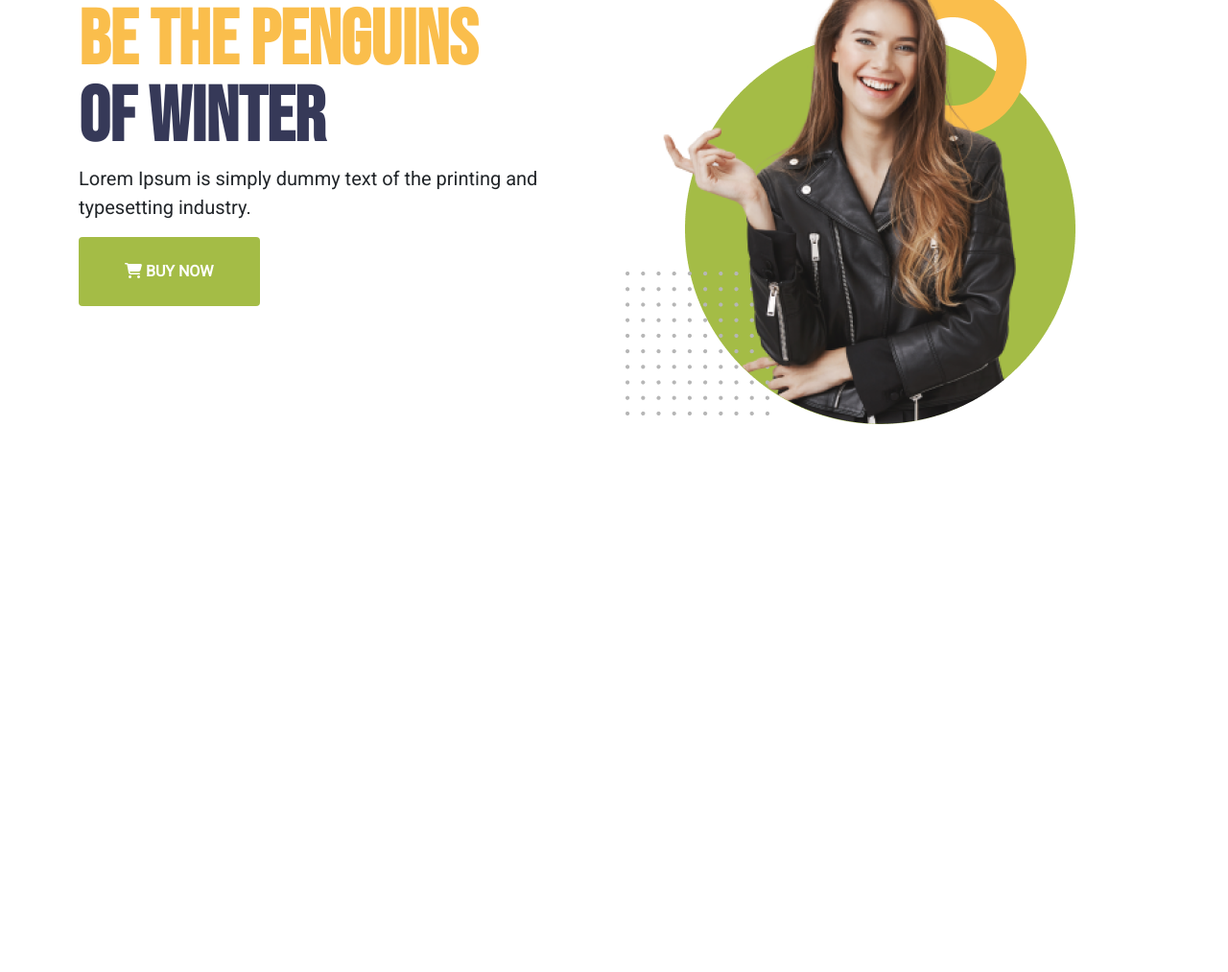
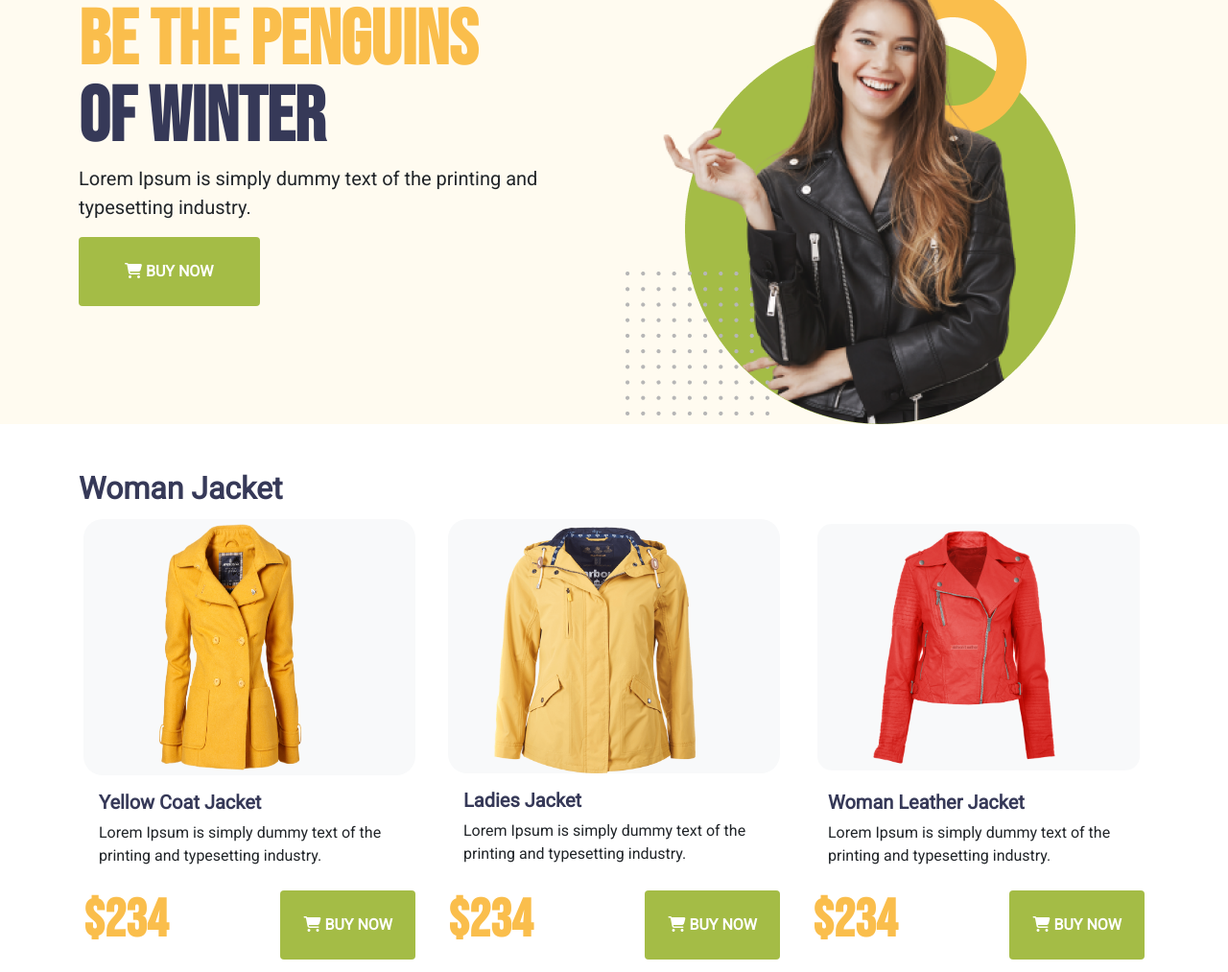
Before and after one commit to Mahdee-islam/peguin_fashion, a plain HTML site: page index.html in a window 1280 px wide. Shown: the part 121-1134 px from the top of the page at 96% size. Before the commit the page ends 800 px from the top, so only its background shows below. Drawn offline with nearby package versions, Linux system fonts and the light colour scheme.

Commit message:
second commit

```diff
--- a/index.html
+++ b/index.html
@@ -1,89 +1,193 @@
 <!DOCTYPE html>
 <html lang="en">
-
   <head>
-    <meta charset="UTF-8">
-    <meta http-equiv="X-UA-Compatible" content="IE=edge">
-    <meta name="viewport" content="width=device-width, initial-scale=1.0">
+    <meta charset="UTF-8" />
+    <meta http-equiv="X-UA-Compatible" content="IE=edge" />
+    <meta name="viewport" content="width=device-width, initial-scale=1.0" />
     <title>Penguin Fashion</title>
 
     <!-- fontawesome kit -->
-    <script src="https://kit.fontawesome.com/1ecd891f96.js" crossorigin="anonymous"></script>
+    <script
+      src="https://kit.fontawesome.com/1ecd891f96.js"
+      crossorigin="anonymous"
+    ></script>
 
     <!-- bootstrap cdn -->
-    <link href="https://cdn.jsdelivr.net/npm/bootstrap@5.0.2/dist/css/bootstrap.min.css" rel="stylesheet"
-        integrity="sha384-EVSTQN3/azprG1Anm3QDgpJLIm9Nao0Yz1ztcQTwFspd3yD65VohhpuuCOmLASjC" crossorigin="anonymous">
+    <link
+      href="https://cdn.jsdelivr.net/npm/bootstrap@5.0.2/dist/css/bootstrap.min.css"
+      rel="stylesheet"
+      integrity="sha384-EVSTQN3/azprG1Anm3QDgpJLIm9Nao0Yz1ztcQTwFspd3yD65VohhpuuCOmLASjC"
+      crossorigin="anonymous"
+    />
 
     <!-- stylesheet -->
-    <link rel="stylesheet" href="style.css">
+    <link rel="stylesheet" href="style.css" />
   </head>
 
   <body>
     <header>
-
       <!-- navbar area started -->
       <section class="container">
-            <nav class="navbar navbar-expand-lg navbar-light ">
+        <nav class="navbar navbar-expand-lg navbar-light">
           <div class="container-fluid">
-                  <a class="navbar-brand" href="#"><img src="assets/icons/Group 33072.png" class="w-25" alt=""></a>
-                  <button class="navbar-toggler" type="button" data-bs-toggle="collapse" data-bs-target="#navbarTogglerDemo02" aria-controls="navbarTogglerDemo02" aria-expanded="false" aria-label="Toggle navigation">
+            <a class="navbar-brand" href="#"
+              ><img src="assets/icons/Group 33072.png" class="w-25" alt=""
+            /></a>
+            <button
+              class="navbar-toggler"
+              type="button"
+              data-bs-toggle="collapse"
+              data-bs-target="#navbarTogglerDemo02"
+              aria-controls="navbarTogglerDemo02"
+              aria-expanded="false"
+              aria-label="Toggle navigation"
+            >
               <span class="navbar-toggler-icon"></span>
             </button>
             <div class="collapse navbar-collapse" id="navbarTogglerDemo02">
               <ul class="navbar-nav ms-auto mb-2 mb-lg-0">
                 <li class="nav-item">
-                        <a class="nav-link active" aria-current="page" href="#">Home</a>
+                  <a class="nav-link active" aria-current="page" href="#"
+                    >Home</a
+                  >
                 </li>
                 <li class="nav-item">
                   <a class="nav-link" href="#">Product</a>
                 </li>
                 <li class="nav-item">
-                        <a class="nav-link" href="#" >About Us</a>
+                  <a class="nav-link" href="#">About Us</a>
                 </li>
                 <li class="nav-item">
-                        <a class="nav-link" href="#" >Contact Us</a>
+                  <a class="nav-link" href="#">Contact Us</a>
                 </li>
               </ul>
             </div>
           </div>
         </nav>
-        </section>
+
 
       <!-- navbar area ended -->
 
+      <!-- branding -->
 
-              <!-- branding -->
-              <section class="container">
         <div>
           <div class="row">
-                          <div class="col-lg-6 mt-5">
-                              <h1>Be the Penguins <br>
+            <div class="col-lg-6 col-sm-6 col-md-6 mt-5">
+              <h1>
+                Be the Penguins <br />
                 <span class="of">of Winter</span>
               </h1>
-                            <p class="lead">Lorem Ipsum is simply dummy text of the printing
-                                and typesetting industry.</p>
-                                <button class="btn btn-primary border-0 rounded-4 px-5   fw-bold py-4"><i class="fas fa-shopping-cart"></i> BUY NOW</button>
+              <p class="lead">
+                Lorem Ipsum is simply dummy text of the printing and typesetting
+                industry.
+              </p>
+              <button
+                class="btn btn-primary border-0 rounded-4 px-5 fw-bold py-4"
+              >
+                <i class="fas fa-shopping-cart"></i> BUY NOW
+              </button>
             </div>
             <div class="col-lg-6">
-                              <img src="assets/images/model.png" alt="">
+              <img src="assets/images/model.png" alt="" />
             </div>
           </div>
         </div>
-
       </section>
-
     </header>
     <main>
-
+      <!-- woman jacket start -->
+      <section class="container mt-5">
+        <h2 class="fw-bold">Woman Jacket</h2>
+        <div class="row row-cols-1 row-cols-md-3 g-4">
+          <div class="col">
+            <div class="card border border-5 rounded-4 border-white h-100">
+              <div class="bg-light radious h-75">
+                <img
+                  src="assets/images/jacket-1.png"
+                  class="card-img-top ms-5 h-100"
+                  alt="..."
+                />
+              </div>
+              <div class="card-body">
+                <h5 class="card-title fw-bold">Yellow Coat Jacket</h5>
+                <p class="card-text">
+                  Lorem Ipsum is simply dummy text of the printing and
+                  typesetting industry.
+                </p>
+              </div>
+              <div class="d-flex justify-content-between align-items-center">
+                  <h1>$234</h1>
+                <button
+                  class="btn btn-primary border-0 rounded-4 px-4 fw-bold py-4"
+                >
+                  <i class="fas fa-shopping-cart"></i> BUY NOW
+                </button>
+              </div>
+            </div>
+          </div>
+          <div class="col">
+            <div class="card border border-white rounded-4 border-5  h-100">
+              <div class="bg-light radious">
+                <img
+                  src="assets/images/jacket-2.png"
+                  class="card-img-top  ms-5  p-0 mt-2"
+                  alt="..."
+                />
+              </div>
+              <div class="card-body">
+                <h5 class="card-title fw-bold">Ladies Jacket</h5>
+                <p class="card-text">
+                  Lorem Ipsum is simply dummy text of the printing and
+                  typesetting industry.
+                </p>
+              </div>
+              <div class="d-flex justify-content-between align-items-center ">
+                <h1>$234</h1>
+                <button
+                  class="btn btn-primary border-0 rounded-4 px-4 fw-bold py-4"
+                >
+                  <i class="fas fa-shopping-cart"></i> BUY NOW
+                </button>
+              </div>
+            </div>
+          </div>
+          <div class="col">
+            <div class="card border border-white rounded-4 border-5 h-100">
+              <div class="bg-light radious h-75  border border-5 rounded-4 border-white">
+                <img
+                  src="assets/images/jacket-3.png"
+                  class="card-img-top  ms-5"
+                  alt="..."
+                />
+              </div>
+              <div class="card-body">
+                <h5 class="card-title fw-bold">Woman Leather Jacket</h5>
+                <p class="card-text">
+                  Lorem Ipsum is simply dummy text of the printing and
+                  typesetting industry.
+                </p>
+              </div>
+              <div class="d-flex justify-content-between align-items-center ">
+                  <h1>$234</h1>
+                <button
+                  class="btn btn-primary border-0 rounded-4 px-4 fw-bold py-4"
+                >
+                  <i class="fas fa-shopping-cart"></i> BUY NOW
+                </button>
+              </div>
+            </div>
+          </div>
+        </div>
+      </section>
+      <!-- woman jacket end -->
     </main>
-    <footer>
-
-    </footer>
+    <footer></footer>
 
     <!-- bootsrap cdn -->
-    <script src="https://cdn.jsdelivr.net/npm/bootstrap@5.0.2/dist/js/bootstrap.bundle.min.js"
-        integrity="sha384-MrcW6ZMFYlzcLA8Nl+NtUVF0sA7MsXsP1UyJoMp4YLEuNSfAP+JcXn/tWtIaxVXM" crossorigin="anonymous">
-    </script>
+    <script
+      src="https://cdn.jsdelivr.net/npm/bootstrap@5.0.2/dist/js/bootstrap.bundle.min.js"
+      integrity="sha384-MrcW6ZMFYlzcLA8Nl+NtUVF0sA7MsXsP1UyJoMp4YLEuNSfAP+JcXn/tWtIaxVXM"
+      crossorigin="anonymous"
+    ></script>
   </body>
-
 </html>
--- a/style.css
+++ b/style.css
@@ -4,6 +4,9 @@
 body {
     font-family: 'Bebas Neue', cursive;
     font-family: 'Roboto', sans-serif;
+}
+header{
+    background-color: #FFFBF0;
 }
 nav {
     font-family: 'Roboto', sans-serif;
@@ -21,10 +24,24 @@ h1 {
     font-size: 80px;
     line-height: 80px;
 }
-.of {
-    color:#363958;
-}
+
 .btn {
     font-size: 16px;
     background-color: #a4bc46;
 }
+.card img {
+    width: 210px;
+    height: 257px;
+}
+.card h5,
+.of,
+h2 {
+    color: #363958;
+
+}
+.d-flex h1 {
+    font-size: 55px;
+}
+.radious {
+    border-radius: 20px;
+}
```
Lines whose indentation alone changed are shown as unchanged.
